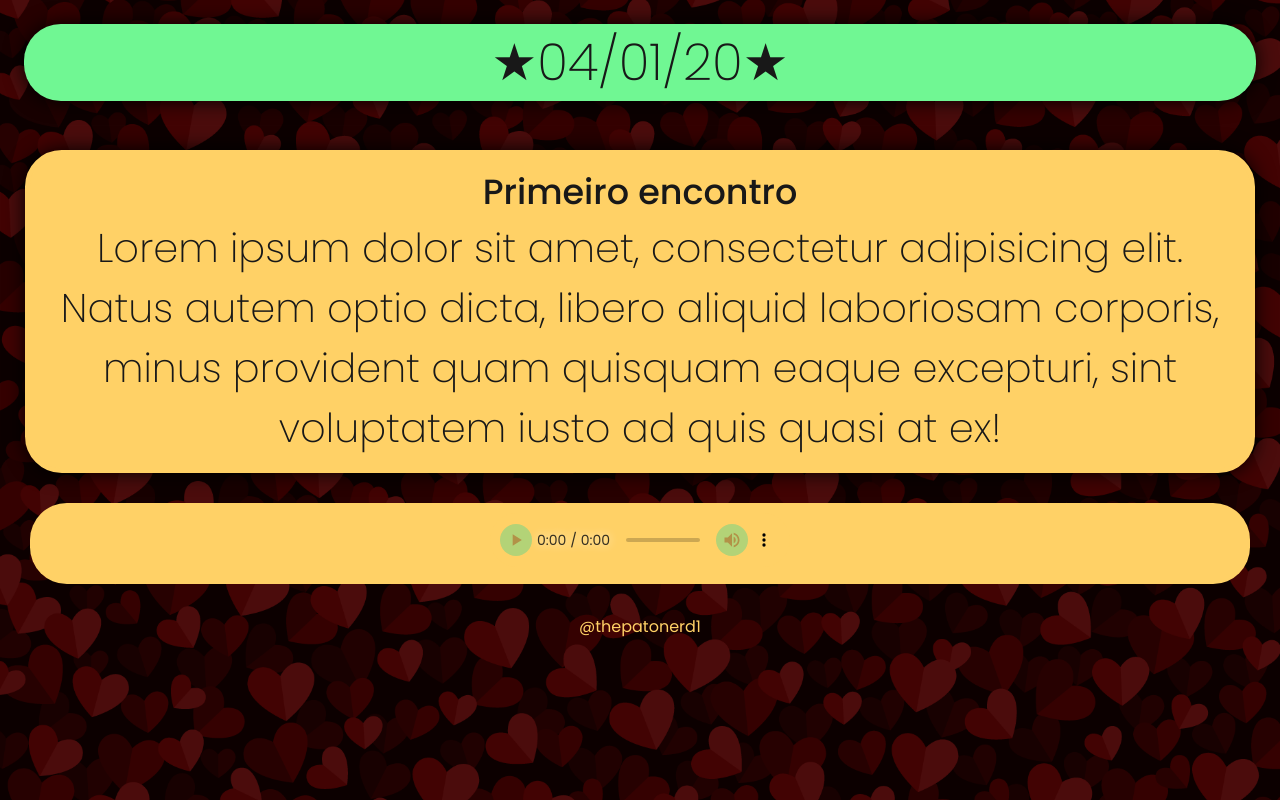
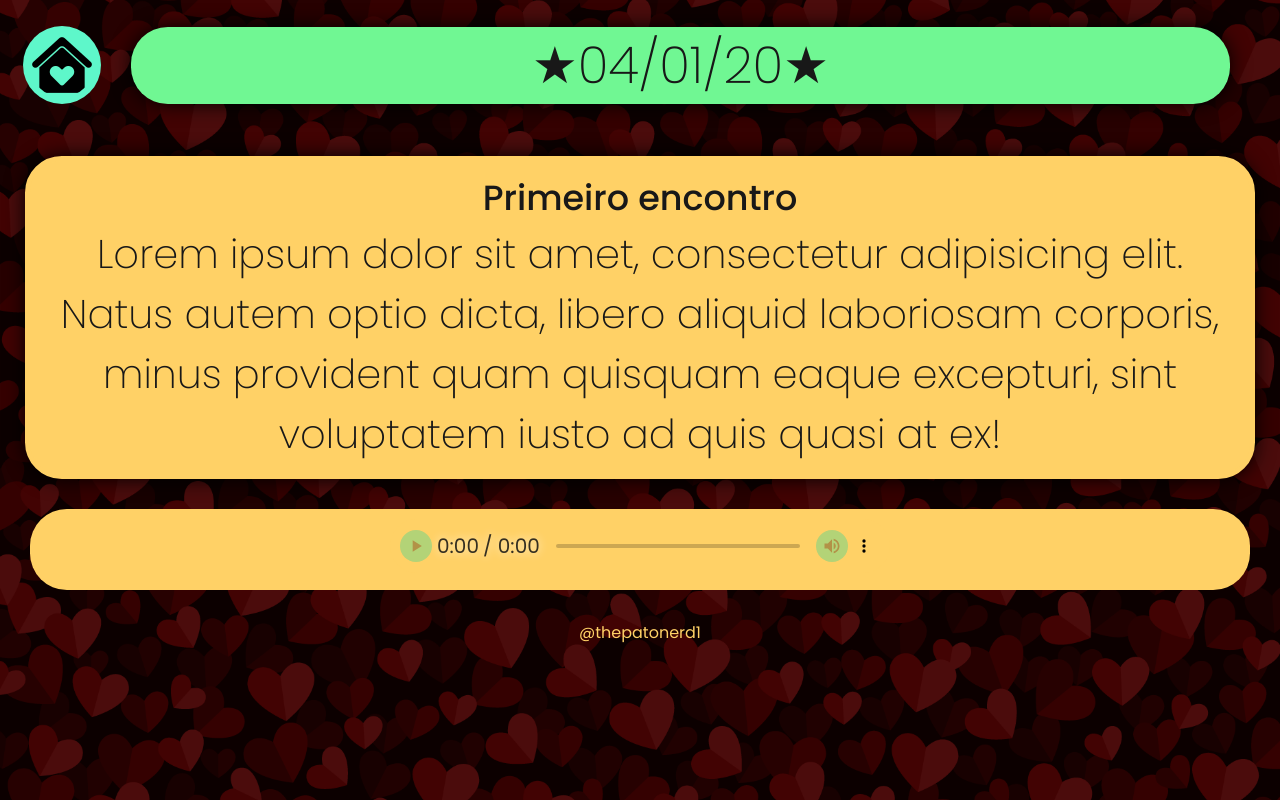
Before and after one commit to guilhermetamega/gift, a Next.js app: page /dates/test in a window 1280 px wide. Built offline with nearby package versions, Linux system fonts and the light colour scheme.

Commit message:
Home button implemented

```diff
--- a/src/components/AudioPlayer/styles.ts
+++ b/src/components/AudioPlayer/styles.ts
@@ -7,6 +7,9 @@ export const AudioContainerWrapper = styled.div`
   border-radius: 2.3rem;
   text-align: center;
 
+  audio {
+    width: 500px;
+  }
   audio::-webkit-media-controls-enclosure {
     background-color: ${(props) => props.theme.colors.yellow};
   }
@@ -26,6 +29,7 @@ export const AudioContainerWrapper = styled.div`
   audio::-webkit-media-controls-time-remaining-display {
     color: ${(props) => props.theme.colors.darkGray};
     font-family: "Poppins", sans-serif;
+    font-size: 20px;
   }
 `;
 
--- a/src/components/Title/index.tsx
+++ b/src/components/Title/index.tsx
@@ -1,14 +1,34 @@
 import * as S from "./styles";
 
-type TitleWrapperProps = {
-  children: React.ReactNode;
+export type SectionWrapperProps = {
+  children?: React.ReactNode;
+  home?: boolean;
+  src?: string;
+  href?: string;
 };
 
-const Title = ({ children }: TitleWrapperProps) => {
+const Title: React.FC<SectionWrapperProps> = ({
+  children,
+  home = false,
+  src,
+  href,
+}: SectionWrapperProps) => {
   return (
-    <S.SectionWrapper>
-      <S.TitleWrapper>{children}</S.TitleWrapper>
-    </S.SectionWrapper>
+    <>
+      {!!home && (
+        <S.SectionWrapper home={home}>
+          <S.TitleWrapper>{children}</S.TitleWrapper>
+        </S.SectionWrapper>
+      )}
+      {!home && (
+        <S.SectionWrapper home={home}>
+          <S.HomeLinkWrapper href={href}>
+            <S.ImageWrapper src={src} />
+          </S.HomeLinkWrapper>
+          <S.TitleWrapper>{children}</S.TitleWrapper>
+        </S.SectionWrapper>
+      )}
+    </>
   );
 };
 
--- a/src/components/Title/styles.ts
+++ b/src/components/Title/styles.ts
@@ -1,18 +1,28 @@
 import styled from "styled-components";
+import { SectionWrapperProps } from ".";
+
+export type WrapperProps = Pick<SectionWrapperProps, "home" | "href">;
 
 export const TitleWrapper = styled.h1`
   color: ${(props) => props.theme.colors.darkGray};
+  background-color: ${(props) => props.theme.colors.yellow};
   font-weight: 200;
   font-size: 51px;
+  text-align: center;
   box-shadow: 0px 0px 20px black;
-  text-align: center;
-  background-color: ${(props) => props.theme.colors.yellow};
   border-radius: 2.3rem;
-  margin: 4px;
+  margin: 4px 30px;
+  padding: 0px 10px;
+  flex: 2;
 `;
-export const SectionWrapper = styled.div`
+export const SectionWrapper = styled.div<WrapperProps>`
   padding: 20px;
   animation: animate 50s linear infinite;
+
+  display: flex;
+  flex-wrap: wrap;
+  justify-content: center;
+  align-items: center;
 
   @keyframes animate {
     0% {
@@ -28,3 +38,36 @@ export const SectionWrapper = styled.div`
     }
   }
 `;
+export const ImageWrapper = styled.img<WrapperProps>`
+  background-color: ${(props) => props.theme.colors.yellow};
+  border-radius: 3rem;
+  margin-top: 6px;
+  margin-left: 3px;
+  padding: 7px;
+  animation: animate 140s linear infinite;
+
+  :hover {
+    cursor: pointer;
+    animation: bounce 0.5s linear;
+    box-shadow: 1px 1px #53a7ea, 1px 1px #53a7ea, 1px 1px #53a7ea;
+    -webkit-transform: translateX(-3px);
+    transform: translateX(-3px);
+  }
+  @keyframes bounce {
+    20% {
+      transform: translateY(-6px);
+    }
+    40% {
+      transform: translateY(0px);
+    }
+
+    80% {
+      transform: translateY(-2px);
+    }
+    100% {
+      transform: translateY(0);
+    }
+  }
+`;
+
+export const HomeLinkWrapper = styled.a``;
--- a/src/pages/dates/test.tsx
+++ b/src/pages/dates/test.tsx
@@ -8,7 +8,9 @@ export default function Home() {
   return (
     <>
       <PageTitle />
-      <Title>★04/01/20★</Title>
+      <Title src="/home.png" href="/">
+        ★04/01/20★
+      </Title>
       <TextBox>
         <P>Primeiro encontro</P>
         Lorem ipsum dolor sit amet, consectetur adipisicing elit. Natus autem
--- a/src/pages/index.tsx
+++ b/src/pages/index.tsx
@@ -4,13 +4,12 @@ import Card from "../components/Card";
 import CardTitle from "../components/CardTitle";
 import CardSubtitle from "../components/CardSubtitle";
 import PageTitle from "../components/PageTitle";
-import BackgroundHearts from "../components/BackgroundHearts";
 
 export default function Home() {
   return (
     <>
       <PageTitle />
-      <Title>★Se passou 1 ano★</Title>
+      <Title home>★Se passou 1 ano★</Title>
       <CardGroup>
         <Card color="red" href="./dates/test">
           <CardTitle>04/01/20</CardTitle>
```
Also changed, not shown: public/home.png (added).
